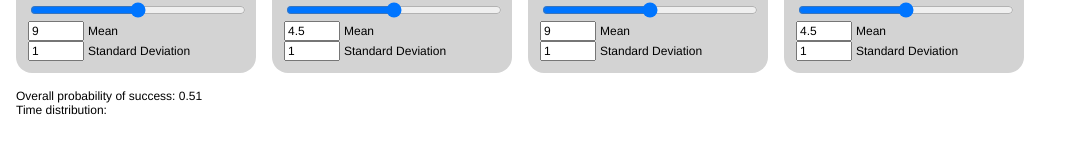
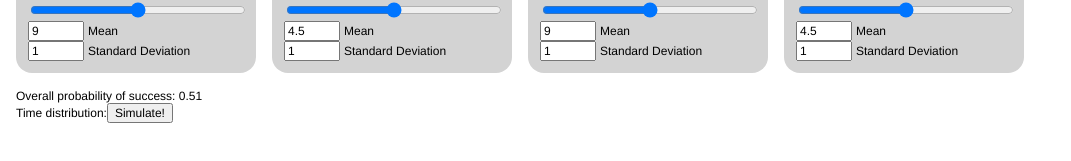
Before and after one commit to CALICAWESOME/Portfolio-Manager, a React (Create React App) app: page / in a window 1280 px wide. Shown: the part 251-412 px from the top of the page, without its empty margins (0-1071 px from the left). Built offline with nearby package versions, Linux system fonts and the light colour scheme.

Commit message:
Histogram works (first step)

```diff
--- a/src/card/Card.tsx
+++ b/src/card/Card.tsx
@@ -57,7 +57,7 @@ export const Card = observer(
 
         <div className={styles["time-to-completion"]}>
           <Graph
-            graphData={props.step.time.graphData}
+            normalDistribution={props.step.time}
             // binWidth={props.graphData.binWidth}
             // data={props.graphData.coordinates}
             // histogramData={props.graphData.histogramCoordinates}
--- a/src/card/graph/Graph.tsx
+++ b/src/card/graph/Graph.tsx
@@ -3,6 +3,7 @@ import * as d3 from "d3";
 
 import styles from "./Graph.module.css";
 import { NormalDistribution } from "../../mobx";
+import { observer } from "mobx-react-lite";
 
 // binWidth: number;
 // data: [number, number][];
@@ -11,7 +12,8 @@ import { NormalDistribution } from "../../mobx";
 // xMin: number;
 // yMax: number;
 
-export function Graph(props: { graphData: NormalDistribution["graphData"] }) {
+export const Graph = observer(
+  (props: { normalDistribution: NormalDistribution }) => {
     const areaRef = useRef<SVGPathElement>(null);
     const lineRef = useRef<SVGPathElement>(null);
     const svgRef = useRef<SVGSVGElement>(null);
@@ -41,7 +43,7 @@ export function Graph(props: { graphData: NormalDistribution["graphData"] }) {
       const marginTop = 10;
       const width = svgDomRect.width;
 
-    const graphData = props.graphData.coordinates;
+      const graphData = props.normalDistribution.graphData.coordinates;
       const xMin = graphData[0][0];
       const xMax = graphData[graphData.length - 1][0];
 
@@ -50,7 +52,7 @@ export function Graph(props: { graphData: NormalDistribution["graphData"] }) {
         .clamp(true);
 
       const yScale = d3.scaleLinear(
-      [0, props.graphData.yMax],
+        [0, props.normalDistribution.graphData.yMax],
         [height - marginBottom, marginTop]
       );
 
@@ -64,15 +66,19 @@ export function Graph(props: { graphData: NormalDistribution["graphData"] }) {
         .attr("transform", `translate(${marginSides},0)`)
         .call(d3.axisLeft(yScale).ticks(5));
 
-    // d3.select(svgRef.current)
-    //   .selectAll("rect")
-    //   .data(props.histogramData)
-    //   .join("rect")
-    //   .attr("fill", "red")
-    //   .attr("height", ([_, y]) => height - marginBottom - yScale(y))
-    //   .attr("width", 6)
-    //   .attr("x", ([x]) => xScale(x))
-    //   .attr("y", ([_, y]) => yScale(y));
+      debugger;
+
+      // Add the histogram (if it exists)
+      if (props.normalDistribution.histogram.length)
+        d3.select(svgRef.current)
+          .selectAll("rect")
+          .data(props.normalDistribution.histogram)
+          .join("rect")
+          .attr("fill", "red")
+          .attr("height", ([_, y]) => height - marginBottom - yScale(y))
+          .attr("width", 6)
+          .attr("x", ([x]) => xScale(x))
+          .attr("y", ([_, y]) => yScale(y));
 
       d3.select(areaRef.current)
         .attr(
@@ -83,7 +89,7 @@ export function Graph(props: { graphData: NormalDistribution["graphData"] }) {
             .y0(height - marginBottom)
             .y1(([_, y]) => yScale(y))(
             // .curve(d3.curveBasis)
-          props.graphData.coordinates
+            props.normalDistribution.graphData.coordinates
           )
         )
         .attr("fill", "lightblue");
@@ -96,7 +102,7 @@ export function Graph(props: { graphData: NormalDistribution["graphData"] }) {
             .x(([x, _]) => xScale(x))
             .y(([_, y]) => yScale(y))(
             // .curve(d3.curveBasis)
-          props.graphData.coordinates
+            props.normalDistribution.graphData.coordinates
           )
         )
         .attr("fill", "none")
@@ -104,7 +110,7 @@ export function Graph(props: { graphData: NormalDistribution["graphData"] }) {
         .attr("stroke-width", 2);
 
       console.timeEnd();
-  }, [props.graphData]);
+    }, [props.normalDistribution, props.normalDistribution.histogram]);
 
     return (
       <svg className={styles.graph} ref={svgRef}>
@@ -115,3 +121,4 @@ export function Graph(props: { graphData: NormalDistribution["graphData"] }) {
       </svg>
     );
   }
+);
--- a/src/mobx.ts
+++ b/src/mobx.ts
@@ -1,6 +1,5 @@
 import { makeAutoObservable } from "mobx";
 import { RANDOM_SKEW_NORMAL, SKEWED_PDF } from "./stats_stuff";
-import _ from "lodash";
 import { nanoid } from "nanoid";
 
 export class Steps {
@@ -83,16 +82,8 @@ export class Step {
 }
 
 export class NormalDistribution {
-  constructor(
-    public mean: number,
-    public skew: number,
-    public standardDeviation: number
-  ) {
-    makeAutoObservable(this);
-    this.mean = mean;
-    this.skew = skew;
-    this.standardDeviation = standardDeviation;
-  }
+  samples: number[] = [];
+  histogram: [number, number][] = [];
 
   setMean = (value: number) => (this.mean = value);
   setSkew = (value: number) => (this.skew = value);
@@ -150,23 +141,43 @@ export class NormalDistribution {
     const x_min = curve_coordinates[0][0];
     const x_range = curve_coordinates[curve_coordinates.length - 1][0] - x_min;
 
-    const binWidth = x_range / 30;
+    const bin_width = x_range / 30;
 
     const num_samples = 1000;
     const samples: number[] = [];
     const bins: { [x: number]: number } = {};
-    const increment = 1 / (num_samples * binWidth);
+    const increment = 1 / (num_samples * bin_width);
 
     for (let i = 0; i < num_samples; i++) {
-      const sample = RANDOM_SKEW_NORMAL(this.skew);
+      const sample =
+        RANDOM_SKEW_NORMAL(this.skew) * this.standardDeviation + this.mean;
 
-      const transformed_sample = sample * this.standardDeviation + this.mean;
-      samples.push(transformed_sample);
+      samples.push(sample);
 
-      const bin_index = Math.floor(sample / binWidth);
-      const bin_x = bin_index * binWidth + x_min;
+      const bin_index = Math.floor((sample - x_min) / bin_width);
+      const bin_x = bin_index * bin_width + x_min;
 
       bins[bin_x] = bins[bin_x] + increment || increment;
     }
+
+    const histogram: [number, number][] = Object.entries(bins)
+      .sort(([x1], [x2]) => +x1 - +x2)
+      .map(([x, y]) => [+x, y]);
+
+    console.log(histogram);
+
+    this.samples = samples;
+    this.histogram = histogram;
+  }
+
+  constructor(
+    public mean: number,
+    public skew: number,
+    public standardDeviation: number
+  ) {
+    makeAutoObservable(this);
+    this.mean = mean;
+    this.skew = skew;
+    this.standardDeviation = standardDeviation;
   }
 }
--- a/src/output.tsx
+++ b/src/output.tsx
@@ -12,7 +12,11 @@ export const Output = observer((props: { steps: Steps }) => {
       Overall probability of success: {overallPos.toFixed(2)}
       <br />
       Time distribution:
-      {/* <button onClick={() => dispatch(generateSamples())}>Simulate!</button> */}
+      <button
+        onClick={() => props.steps.steps["default1"].time.generateHistogram()}
+      >
+        Simulate!
+      </button>
     </div>
   );
 });
```
Lines whose indentation alone changed are shown as unchanged.
